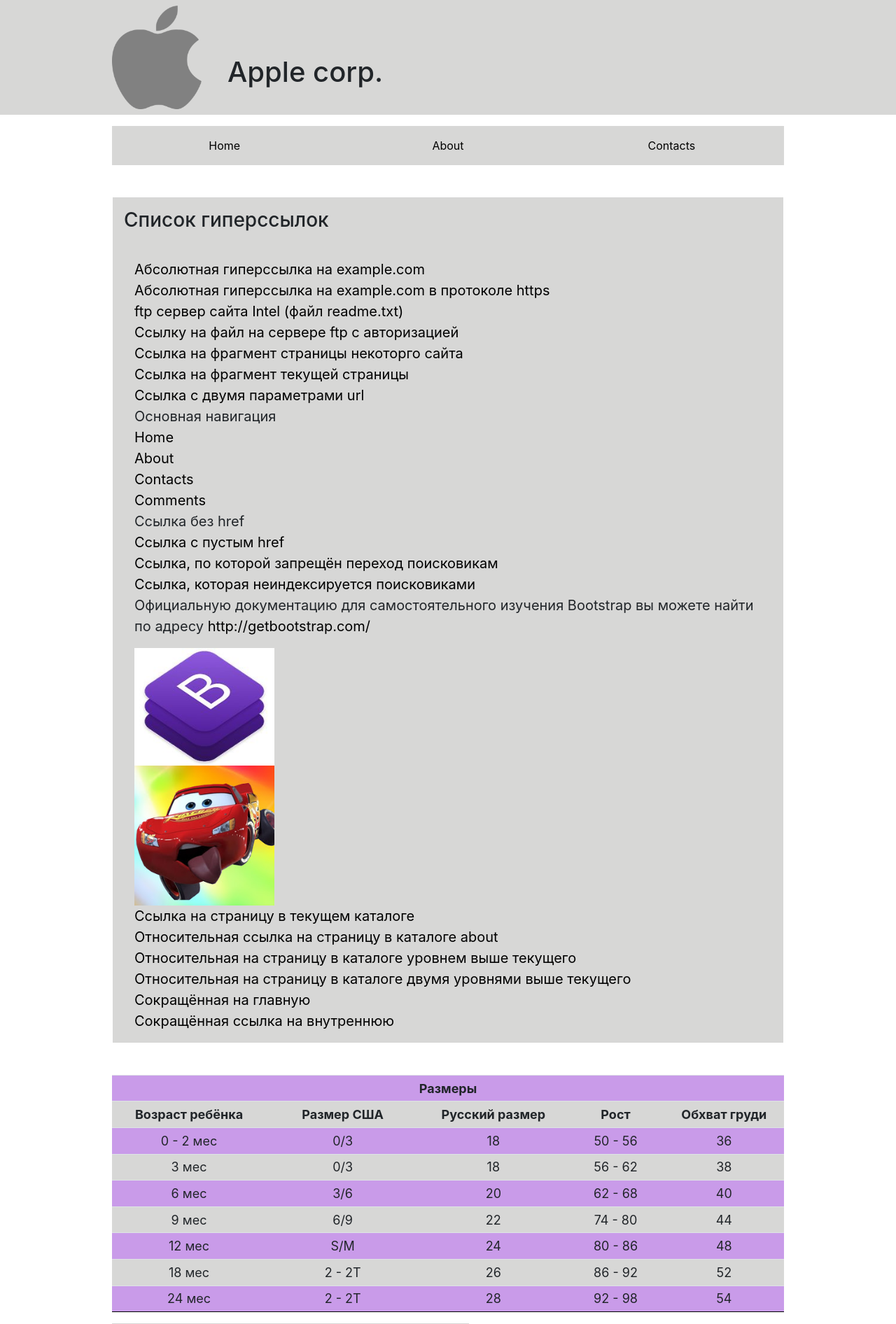
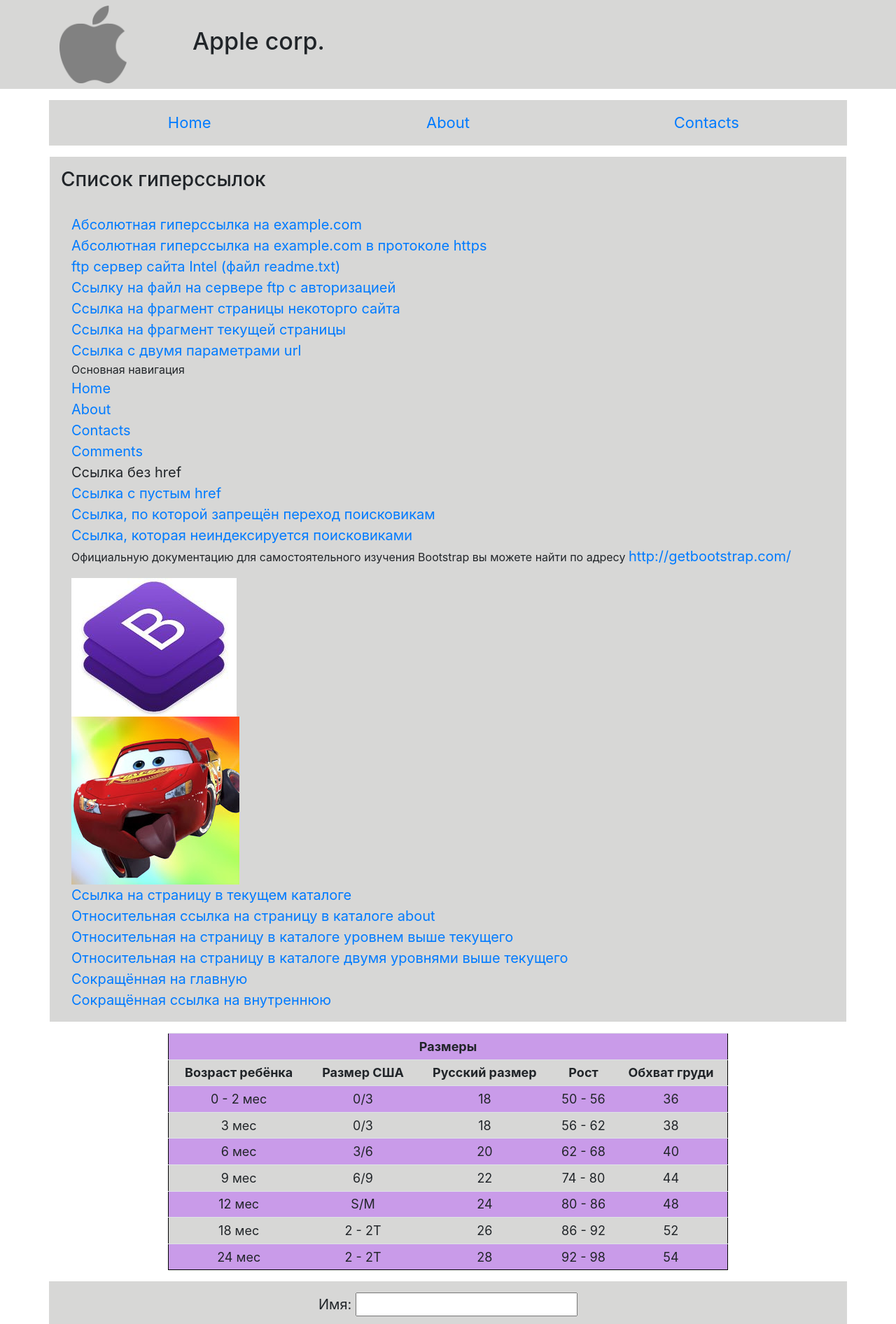
Before and after one commit to Veronikalozg/Veronikalozg.github.io, a PHP site: page / in a window 1280 px wide. Shown: the top 1892 px of the page at 70% size. Run offline with PHP 8.4, Linux system fonts and the light colour scheme.

Commit message:
Update style.css

```diff
--- a/style.css
+++ b/style.css
@@ -11,75 +11,25 @@
 	list-style: none;
 }
 
-a {
-	text-decoration: none;
-	transition: 0.3s ease-in-out;
-	color: black;
-}
-
-a:active {
-	color: #c27826;
-}
-
-a:hover {
-	border-bottom: 2px solid black;
-	border-color: #c27826;
-}
-
-input[type="submit"] {
-	padding: 5px 15px;
-	border-radius: 7px;
-}
 
 #header, #hyperlinks, #navigation, #footer, form {
 	background-color: #d7d7d6;
 }
 
-#header, #hyperlinks, #navigation, form {
-	margin-bottom: 30px;
+#navigation {
+	font-size: 20px;
 }
 
-#header {
-	padding: 15px;
-}
-
-#navigation {
-	padding: 15px;
-}
-
-.container {
-	overflow: hidden;
-	max-width: 960px;
-	margin: 0 auto;
-	padding: 0;
+.nav li a, form, #footer {
+	font-size: 18px;
 }
 
 .logo {
-	width: 8em;
-	float: left;
-	margin-right: 15px;
+	width: 6em;
 }
 
 .site_title {
-	padding-top: 2em;
-	font-size: 30px;
-}
-
-#navigation ul {
-	display: flex;
-	flex-direction: column;
-}
-
-#navigation ul li a {
-	font-size: 20px
-}
-
-#hyperlinks {
-	padding: 35px;
-}
-
-#hyperlinks img {
-	width: 200px;
+	font-size: 28px;
 }
 
 table {
@@ -87,6 +37,8 @@
 	text-align: center;
 	border: 1px solid black;
 	border-collapse: collapse;
+	max-width: 800px;
+	margin: 0 auto;
 }
 
 td, th {
@@ -102,20 +54,8 @@
 }
 
 form {
-	padding: 15px;
-}
-
-.form {
-	margin: 15px;
-}
-
-.order {
-	display: flex;
-	flex-direction: column;
-}
-
-.form-block {
-	order: -1;
+	width: 100%;
+	text-align: center;
 }
 
 textarea {
@@ -123,71 +63,32 @@
 	max-width: 400px;
 }
 
-footer {
-	margin-top: 30px;
-	padding: 15px;
-}
-
-/*Media*/
-@media (min-width: 480px) {
-	#navigation ul {
-		flex-direction: row;
-		justify-content: space-between;
+@media (min-width: 768px) {
+	table {
+		font-size: 18px;
 	}
-
-	#navigation ul li a {
-		font-size: 22px
+	.site_title {
+		font-size: 32px;
 	}
-
-	.order {
-		display: block;
+	.nav li a, form, #footer {
+		font-size: 18px;
 	}
-
-	.form-block {
-		order: 0;
-	}
-
-	table {
-		margin: 0 auto;
-	}
-
-	textarea {
-		width: 70%
-	}
-
-	td, th {
-		padding: 5px;
-	}
-
-	#footer {
-		margin-top: 0;
-	}
-
-	#hyperlinks {
+	#navigation {
 		font-size: 20px;
 	}
 }
 
-@media (min-width: 768px) {
-	#footer {
-		padding: 30px 15px;
-		font-size: 20px;
-	}
+@media (min-width: 1024px) {
 	table {
 		font-size: 18px;
 	}
-	td, th {
-		padding: 10px 20px;
+	.site_title {
+		font-size: 34px;
 	}
-
-	#navigation ul li a {
-		font-size: 26px
-	}
-	.site_title {
-		padding-top: 50px;
-		font-size: 40px;
-	}
-	form {
+	.nav li a, form, #footer {
 		font-size: 20px;
 	}
+	#navigation {
+		font-size: 22px;
+	}
 }
```
